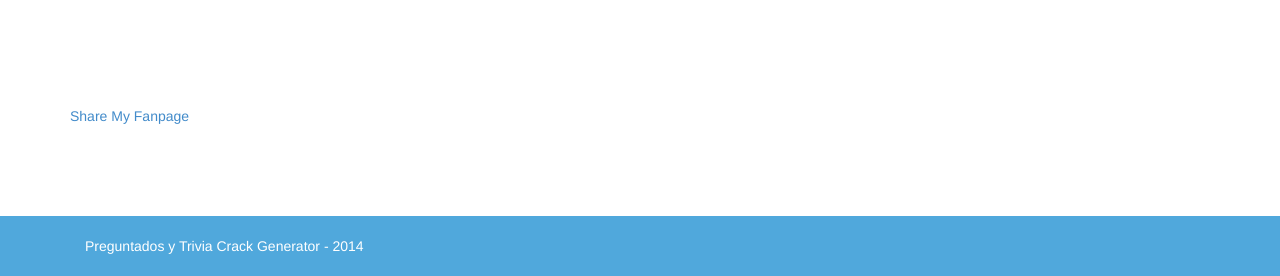
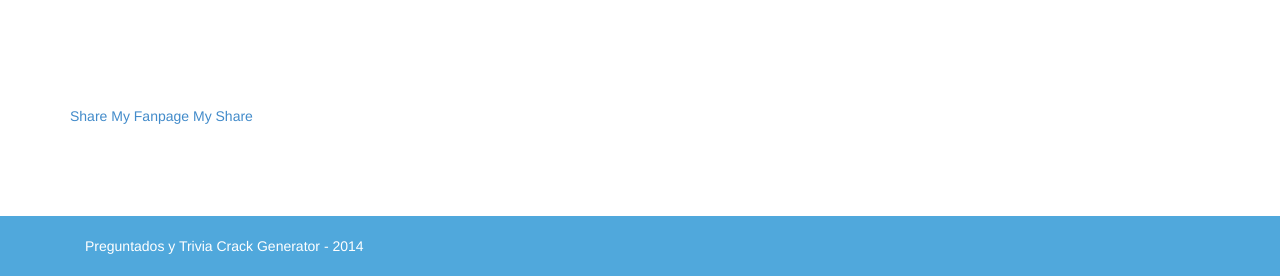
Before and after one commit to nloreti/memeCrack, a PHP site: page / in a window 1280 px wide. Shown: the part 524-800 px from the top of the page. Run offline with PHP 8.4, Linux system fonts and the light colour scheme; some libraries are stand-ins or nearby versions.

Commit message:
my share

```diff
--- a/index.php
+++ b/index.php
@@ -229,6 +229,8 @@ $(document).ready(function() {
 
         <a href="https://www.facebook.com/dialog/share?app_id=104070986315547&display=touch&href=http%3A%2F%2Ftriviacrackgenerator.com%2Fba1cd19ce42af462d29cc9bf32cb306f.png&redirect_uri=https%3A%2F%2Ftriviacrackgenerator.com">Share</a>
         <a href="fb://profile/212971392077465" class="facebook">My Fanpage</a>
+        <a href="fb://share?app_id=104070986315547&display=touch&href=http%3A%2F%2Ftriviacrackgenerator.com%2Fba1cd19ce42af462d29cc9bf32cb306f.png&redirect_uri=https%3A%2F%2Ftriviacrackgenerator.com" class="facebook">My Share</a>
+
       </div> <!-- /Row-fluid -->
 <!--       <a href="https://www.facebook.com/dialog/share_open_graph?app_id=104070986315547&display=popup&action_type=og.like&image=http%3A%2F%2Ftriviacrackgenerator.com%2F7c28d993d7eca9da1354b7955427875d.png&redirect_uri=http://triviacrackgenerator.com/">
         Compartir en facebook</a> -->
```
